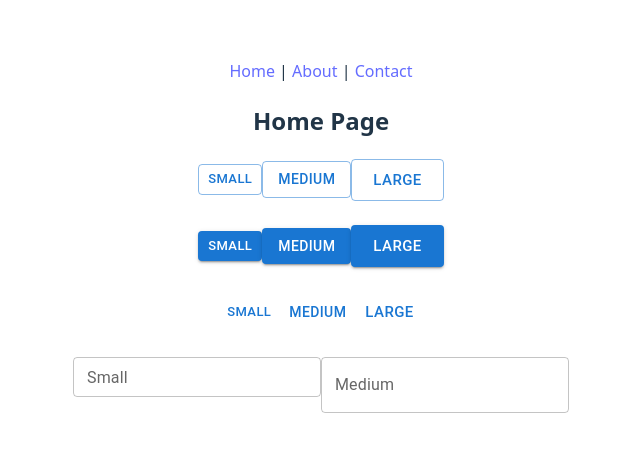
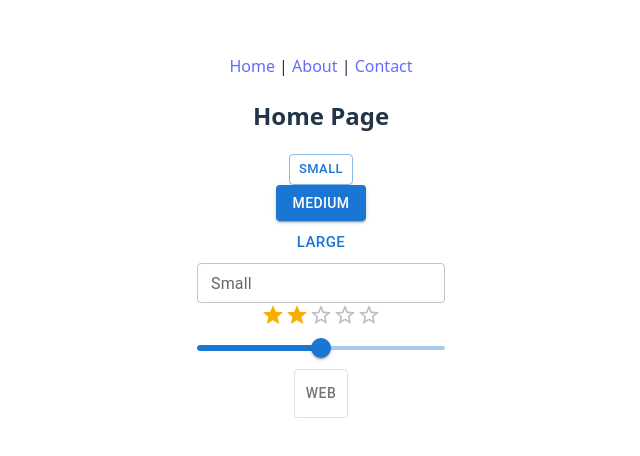
Before and after one commit to helloboy13/FSD-2, a React (Vite) app in the folder Exp-2/: page /home in a window 1280 px wide. Shown: the part 164-620 px from the top of the page, without its empty margins (319-959 px from the left). Built offline with nearby package versions, Linux system fonts and the light colour scheme.

Commit message:
updated button.jsx

```diff
--- a/Exp-2/src/components/Button.jsx
+++ b/Exp-2/src/components/Button.jsx
@@ -1,26 +1,27 @@
 import Button from '@mui/material/Button';
 import TextField from '@mui/material/TextField';
+import Rating from '@mui/material/Rating';
+import Slider from '@mui/material/Slider';
+import ToggleButton from '@mui/material/ToggleButton';
+import { lazy } from 'react';
 
 export default function ButtonBasic() {
   return (
     <>
     <Button size="small" variant='outlined'>Small</Button>
-    <Button size="medium" variant='outlined'>Medium</Button>
-    <Button size="large" variant='outlined'>Large</Button>
     <br/>
+    <Button size="medium" variant='contained'>Medium</Button>
     <br/>
-    <Button size='small' variant='contained'>Small</Button>
-    <Button size="medium" variant='contained'>Medium</Button>
-    <Button size="large" variant='contained'>Large</Button>
-    <br/>
-    <br/>
-    <Button size='small' variant='text'>Small</Button>
-    <Button size="medium" variant='text'>Medium</Button>
     <Button size="large" variant='text'>Large</Button>
     <br/>
+    <TextField label="Small" size="small" variant="outlined"/>
     <br/>
-    <TextField label="Small" size="small" variant="outlined"/>
-    <TextField label="Medium" size="medium" variant="outlined" />
+    <Rating name="size-medium" defaultValue={2} size="medium" />
+    <br/>
+    <Slider defaultValue={50} aria-label="Default" valueLabelDisplay="auto" />
+    <br/>
+    <ToggleButton value="web">Web</ToggleButton>
+    <br/>
     </>
   )
 }
```
